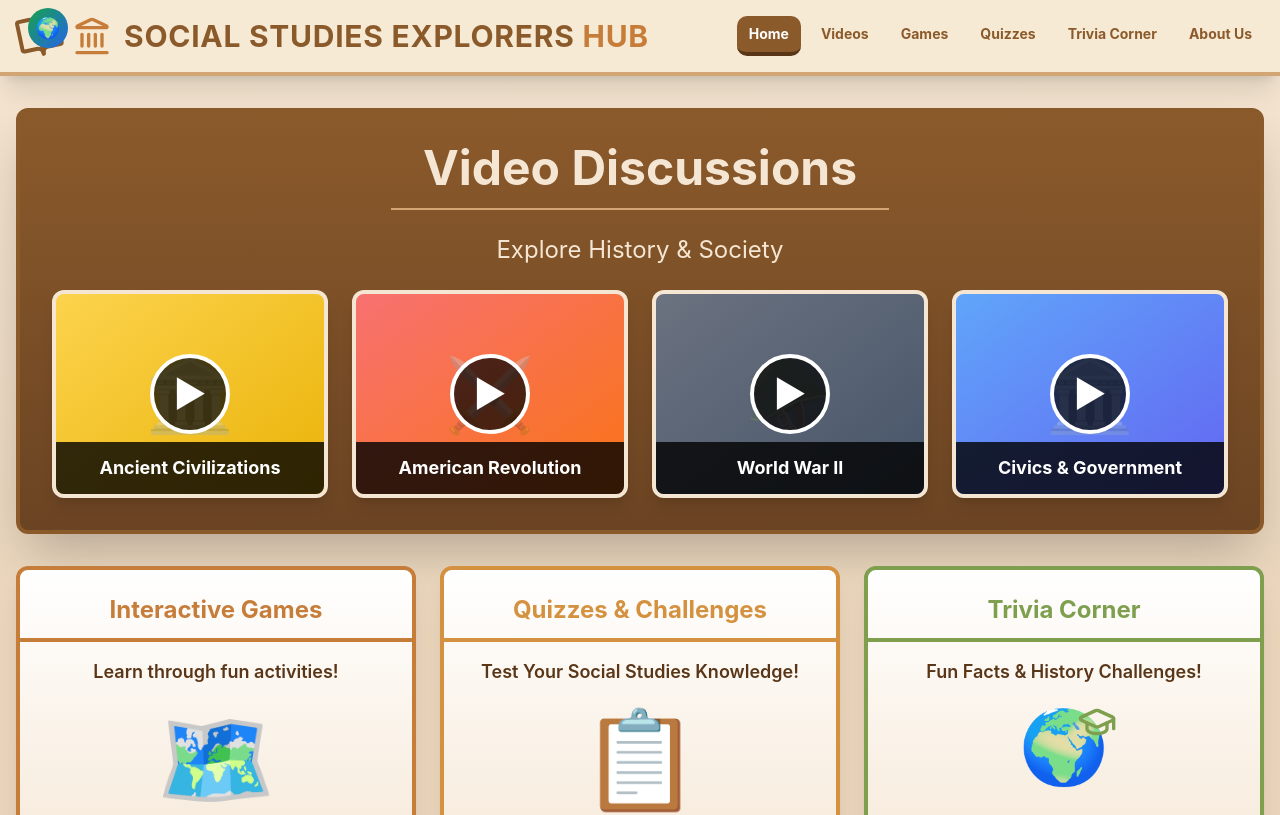
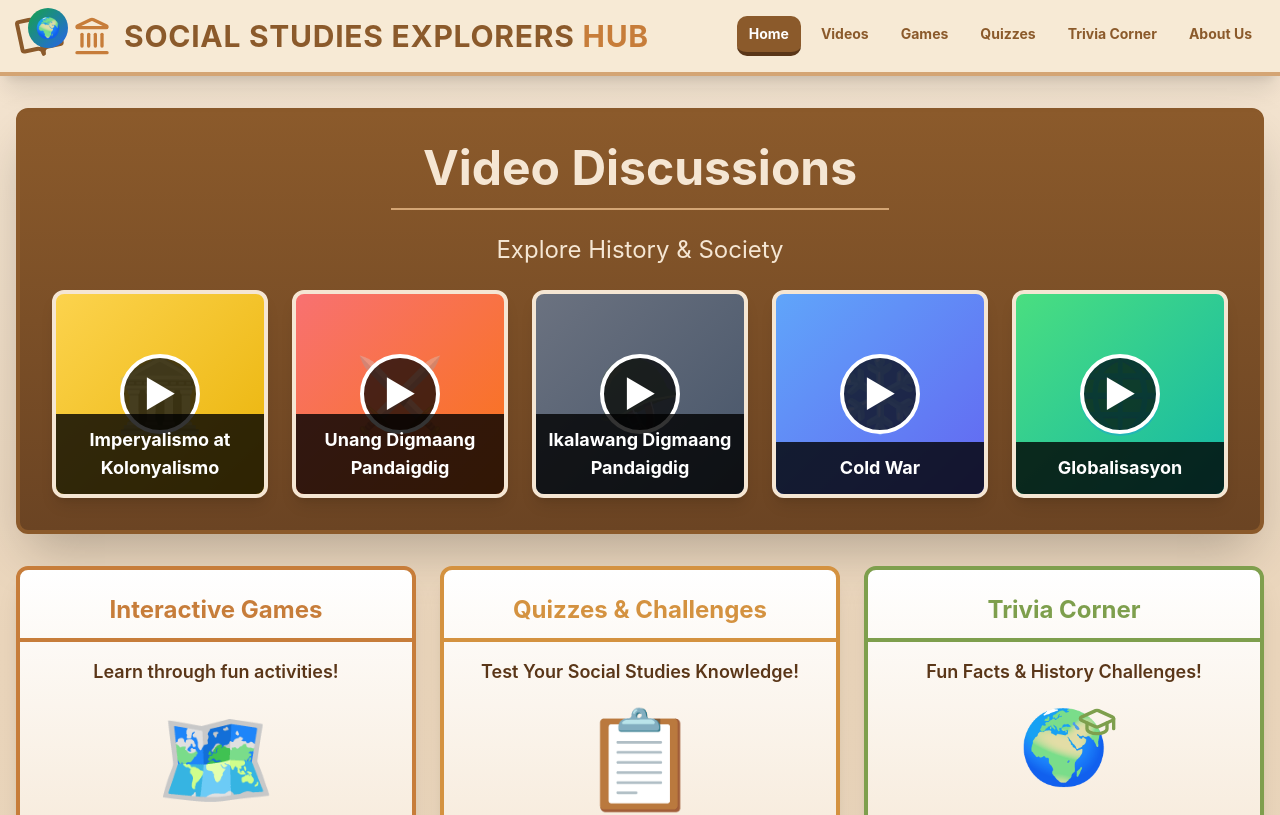
Before and after one commit to lmrkend-pixel/History8-03941709, a React (Vite) app: page / in a window 1280 px wide. Shown: the top 815 px of the page. Built offline with nearby package versions, Linux system fonts and the light colour scheme.

Commit message:
feat(home): add video playlist links and update content

```diff
--- a/src/pages/Index.tsx
+++ b/src/pages/Index.tsx
@@ -137,15 +137,17 @@ function HomeSection({ onNavigate }: { onNavigate: (section: string) => void })
           <p className="text-2xl text-[#f5e6d3] mt-4">Explore History & Society</p>
         </div>
 
-        <div className="grid grid-cols-1 md:grid-cols-2 lg:grid-cols-4 gap-6">
+        <div className="grid grid-cols-1 md:grid-cols-2 lg:grid-cols-5 gap-6">
           {[
-            { title: 'Ancient Civilizations', emoji: '🏛️', bg: 'from-amber-300 to-yellow-500' },
-            { title: 'American Revolution', emoji: '⚔️', bg: 'from-red-400 to-orange-500' },
-            { title: 'World War II', emoji: '🪖', bg: 'from-gray-500 to-slate-600' },
-            { title: 'Civics & Government', emoji: '🏛️', bg: 'from-blue-400 to-indigo-500' },
+            { title: 'Imperyalismo at Kolonyalismo', emoji: '🏛️', bg: 'from-amber-300 to-yellow-500', link: 'https://youtube.com/playlist?list=PLVqSLMJqMNY5M1ts6gNSL2dLtdiyvulul&si=rxg0iz1VMmoaWPv0' },
+            { title: 'Unang Digmaang Pandaigdig', emoji: '⚔️', bg: 'from-red-400 to-orange-500', link: 'https://youtube.com/playlist?list=PLVqSLMJqMNY5XL10eNOxLIM69zxAL-ev6&si=p0wV6K_rZV_Lw-aF' },
+            { title: 'Ikalawang Digmaang Pandaigdig', emoji: '🪖', bg: 'from-gray-500 to-slate-600', link: 'https://youtube.com/playlist?list=PLVqSLMJqMNY5XL10eNOxLIM69zxAL-ev6&si=p0wV6K_rZV_Lw-aF' },
+            { title: 'Cold War', emoji: '❄️', bg: 'from-blue-400 to-indigo-500', link: 'https://youtube.com/playlist?list=PLVqSLMJqMNY5FL-qFuaS6HktVD_LLkDzI&si=U09XqlzIl3j8Nd1Q' },
+            { title: 'Globalisasyon', emoji: '🌐', bg: 'from-green-400 to-teal-500', link: 'https://youtube.com/playlist?list=PLVqSLMJqMNY4VLTEZg_MDjOOfLy6Nf8BQ&si=32Iknoip44Mub6cO' },
           ].map((video) => (
             <div
               key={video.title}
+              onClick={() => window.open(video.link, '_blank')}
               className={`group relative h-52 overflow-hidden rounded-xl border-4 border-[#f5e6d3] shadow-lg cursor-pointer transition-transform hover:scale-105 bg-gradient-to-br ${video.bg}`}
             >
               <div className="absolute inset-0 flex items-center justify-center">
```
